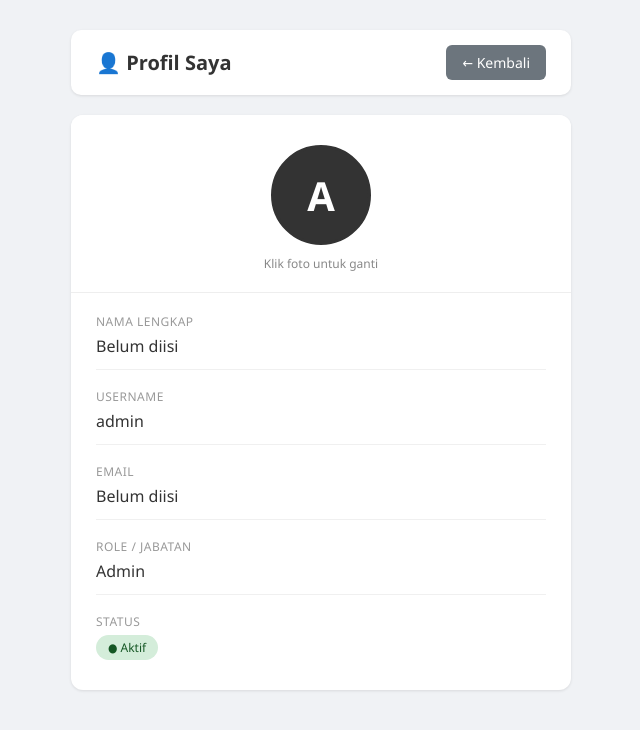
After one commit to nasrulfaza657-collab/kasir_miini, a PHP site: page /profile.php in a window 1280 px wide. The commit adds this page. Shown: the top 730 px of the page, without its empty margins (319-959 px from the left). Run offline with PHP 8.4, Linux system fonts and the light colour scheme; a user stored in the database is signed in; data comes from the database, SQL or seed files in the repository.

Commit message:
Add files via upload

```diff
--- a/admin.php
+++ b/admin.php
@@ -246,7 +246,7 @@ $stok_menipis = mysqli_fetch_assoc($query_stok)['total'];
 </div>
 
 <script>
-// Ambil data statistik
+
 fetch('get_stats.php')
     .then(res => res.json())
     .then(data => {
--- /dev/null
+++ b/profile.php
@@ -0,0 +1,375 @@
+<?php
+session_start();
+include "koneksi.php";
+
+// Cek apakah user sudah login
+if (!isset($_SESSION['username'])) {
+    header("Location: login.php");
+    exit();
+}
+
+$username = $_SESSION['username'];
+
+// Ambil data user
+$query = mysqli_query($conn, "SELECT * FROM users WHERE username = '$username'");
+$user = mysqli_fetch_array($query);
+?>
+
+<!DOCTYPE html>
+<html lang="id">
+<head>
+    <meta charset="UTF-8">
+    <meta name="viewport" content="width=device-width, initial-scale=1.0">
+    <title>Profil Saya - KasirMini</title>
+    <style>
+        * {
+            margin: 0;
+            padding: 0;
+            box-sizing: border-box;
+        }
+
+        body {
+            font-family: 'Segoe UI', Tahoma, Geneva, Verdana, sans-serif;
+            background: #f0f2f5;
+            padding: 30px 20px;
+        }
+
+        .container {
+            max-width: 500px;
+            margin: 0 auto;
+        }
+
+        /* Header atas */
+        .header {
+            background: white;
+            padding: 15px 25px;
+            border-radius: 10px;
+            margin-bottom: 20px;
+            display: flex;
+            justify-content: space-between;
+            align-items: center;
+            box-shadow: 0 1px 3px rgba(0,0,0,0.1);
+        }
+
+        .logo {
+            font-size: 20px;
+            font-weight: bold;
+            color: #333;
+        }
+
+        .back-btn {
+            background: #6c757d;
+            color: white;
+            padding: 8px 16px;
+            border-radius: 6px;
+            text-decoration: none;
+            font-size: 14px;
+        }
+
+        /* Card profil - SEMUA JADI SATU */
+        .card-profil {
+            background: white;
+            border-radius: 12px;
+            overflow: hidden;
+            box-shadow: 0 1px 3px rgba(0,0,0,0.1);
+        }
+
+        /* Foto Profil - di atas */
+        .foto-section {
+            text-align: center;
+            padding: 30px 25px 20px 25px;
+            background: white;
+            border-bottom: 1px solid #eee;
+        }
+
+        .avatar {
+            width: 100px;
+            height: 100px;
+            margin: 0 auto;
+            position: relative;
+            cursor: pointer;
+        }
+
+        .avatar img {
+            width: 100%;
+            height: 100%;
+            border-radius: 50%;
+            object-fit: cover;
+            border: 3px solid #333;
+            background: #f0f2f5;
+        }
+
+        .avatar-default {
+            width: 100px;
+            height: 100px;
+            background: #333;
+            border-radius: 50%;
+            display: flex;
+            align-items: center;
+            justify-content: center;
+            font-size: 40px;
+            font-weight: bold;
+            color: white;
+            margin: 0 auto;
+            border: 3px solid #333;
+        }
+
+        .edit-foto-text {
+            margin-top: 10px;
+            font-size: 12px;
+            color: #888;
+        }
+
+        /* Informasi Akun - di bawah langsung */
+        .info-section {
+            padding: 20px 25px 30px 25px;
+        }
+
+        .info-group {
+            margin-bottom: 18px;
+            padding-bottom: 12px;
+            border-bottom: 1px solid #f0f0f0;
+        }
+
+        .info-group:last-child {
+            border-bottom: none;
+            margin-bottom: 0;
+            padding-bottom: 0;
+        }
+
+        .label {
+            font-size: 12px;
+            color: #999;
+            margin-bottom: 5px;
+            text-transform: uppercase;
+            letter-spacing: 0.5px;
+        }
+
+        .value {
+            font-size: 16px;
+            font-weight: 500;
+            color: #333;
+        }
+
+        .status-active {
+            display: inline-block;
+            background: #d4edda;
+            color: #155724;
+            padding: 4px 12px;
+            border-radius: 20px;
+            font-size: 12px;
+        }
+
+        /* Modal Upload */
+        .modal {
+            display: none;
+            position: fixed;
+            z-index: 1;
+            left: 0;
+            top: 0;
+            width: 100%;
+            height: 100%;
+            background-color: rgba(0,0,0,0.5);
+        }
+
+        .modal-content {
+            background-color: white;
+            margin: 15% auto;
+            padding: 25px;
+            width: 90%;
+            max-width: 350px;
+            border-radius: 12px;
+            position: relative;
+        }
+
+        .close {
+            position: absolute;
+            right: 20px;
+            top: 10px;
+            font-size: 28px;
+            cursor: pointer;
+            color: #888;
+        }
+
+        .file-input {
+            margin: 20px 0;
+        }
+
+        .file-input input {
+            width: 100%;
+            padding: 10px;
+            border: 1px solid #ddd;
+            border-radius: 6px;
+        }
+
+        .preview {
+            text-align: center;
+            margin: 15px 0;
+        }
+
+        .preview img {
+            width: 80px;
+            height: 80px;
+            border-radius: 50%;
+            object-fit: cover;
+            border: 2px solid #333;
+        }
+
+        .btn-simpan {
+            background: #333;
+            color: white;
+            border: none;
+            padding: 10px 20px;
+            border-radius: 6px;
+            cursor: pointer;
+            width: 100%;
+            font-size: 14px;
+        }
+
+        .btn-simpan:hover {
+            background: #555;
+        }
+    </style>
+</head>
+<body>
+
+<div class="container">
+    <div class="header">
+        <div class="logo">👤 Profil Saya</div>
+        <a href="admin.php" class="back-btn">← Kembali</a>
+    </div>
+
+    <!-- CARD PROFIL - NYATU SEMUA -->
+    <div class="card-profil">
+        <!-- Bagian Foto -->
+        <div class="foto-section">
+            <div class="avatar" onclick="openModal()">
+                <img id="fotoPreview" src="" style="display: none;">
+                <div id="avatarDefault" class="avatar-default">
+                    <?php
+                    $inisial = isset($user['nama_lengkap']) && $user['nama_lengkap'] ? strtoupper(substr($user['nama_lengkap'], 0, 1)) : strtoupper(substr($user['username'], 0, 1));
+                    echo $inisial;
+                    ?>
+                </div>
+            </div>
+            <div class="edit-foto-text">Klik foto untuk ganti</div>
+        </div>
+
+        <!-- Bagian Info (langsung, tanpa header terpisah) -->
+        <div class="info-section">
+            <div class="info-group">
+                <div class="label">Nama Lengkap</div>
+                <div class="value"><?php echo isset($user['nama_lengkap']) && $user['nama_lengkap'] ? $user['nama_lengkap'] : 'Belum diisi'; ?></div>
+            </div>
+
+            <div class="info-group">
+                <div class="label">Username</div>
+                <div class="value"><?php echo $user['username']; ?></div>
+            </div>
+
+            <div class="info-group">
+                <div class="label">Email</div>
+                <div class="value"><?php echo isset($user['email']) && $user['email'] ? $user['email'] : 'Belum diisi'; ?></div>
+            </div>
+
+            <div class="info-group">
+                <div class="label">Role / Jabatan</div>
+                <div class="value"><?php echo ucfirst($user['role']); ?></div>
+            </div>
+
+            <div class="info-group">
+                <div class="label">Status</div>
+                <div class="value">
+                    <span class="status-active">● Aktif</span>
+                </div>
+            </div>
+        </div>
+    </div>
+</div>
+
+<!-- Modal Upload Foto -->
+<div id="uploadModal" class="modal">
+    <div class="modal-content">
+        <span class="close" onclick="closeModal()">&times;</span>
+        <h3 style="margin-bottom: 20px;">Ganti Foto Profil</h3>
+        <div class="preview">
+            <img id="livePreview" src="#" alt="Preview" style="display: none;">
+        </div>
+        <div class="file-input">
+            <input type="file" id="fotoInput" accept="image/jpeg,image/png,image/jpg,image/gif">
+        </div>
+        <small style="color: #888;">Format: JPG, PNG, GIF. Maksimal 2MB</small>
+        <br><br>
+        <button class="btn-simpan" onclick="simpanFoto()">Simpan Foto</button>
+    </div>
+</div>
+
+<script>
+    let fotoData = null;
+
+    function openModal() {
+        document.getElementById('uploadModal').style.display = 'block';
+    }
+
+    function closeModal() {
+        document.getElementById('uploadModal').style.display = 'none';
+        document.getElementById('fotoInput').value = '';
+        document.getElementById('livePreview').style.display = 'none';
+    }
+
+    // Preview gambar
+    document.getElementById('fotoInput').addEventListener('change', function(e) {
+        const file = e.target.files[0];
+        if (file) {
+            const reader = new FileReader();
+            reader.onload = function(event) {
+                const preview = document.getElementById('livePreview');
+                preview.src = event.target.result;
+                preview.style.display = 'block';
+                fotoData = event.target.result;
+            }
+            reader.readAsDataURL(file);
+        }
+    });
+
+    // Simpan foto ke localStorage
+    function simpanFoto() {
+        if (fotoData) {
+            localStorage.setItem('fotoProfil', fotoData);
+
+            const img = document.getElementById('fotoPreview');
+            const avatarDefault = document.getElementById('avatarDefault');
+
+            img.src = fotoData;
+            img.style.display = 'block';
+            avatarDefault.style.display = 'none';
+
+            closeModal();
+            alert('Foto profil berhasil diganti!');
+        } else {
+            alert('Pilih foto dulu ya!');
+        }
+    }
+
+    // Load foto dari localStorage
+    window.onload = function() {
+        const savedFoto = localStorage.getItem('fotoProfil');
+        if (savedFoto) {
+            const img = document.getElementById('fotoPreview');
+            const avatarDefault = document.getElementById('avatarDefault');
+
+            img.src = savedFoto;
+            img.style.display = 'block';
+            avatarDefault.style.display = 'none';
+        }
+    }
+
+    window.onclick = function(event) {
+        if (event.target == document.getElementById('uploadModal')) {
+            closeModal();
+        }
+    }
+</script>
+
+</body>
+</html>
```
Also changed, not shown: login.php (+89 -53 lines).
